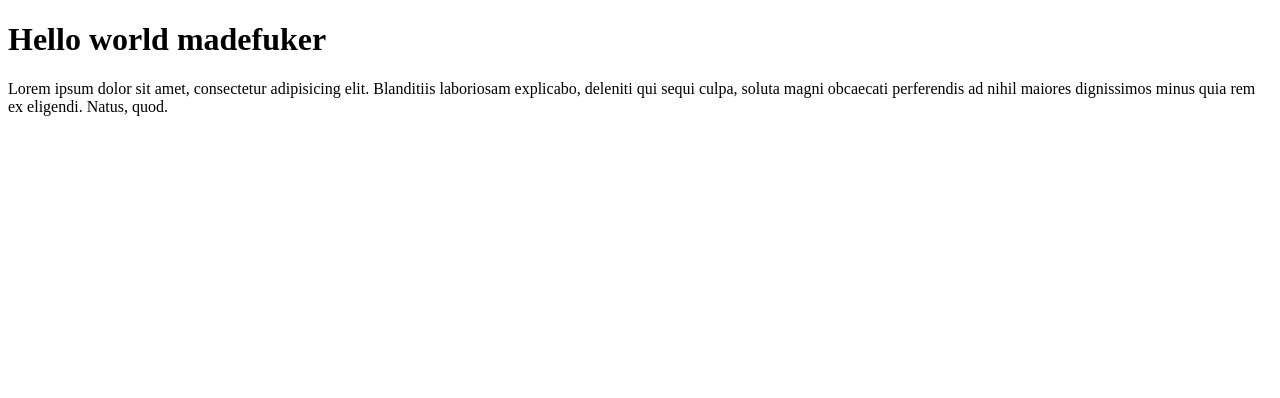
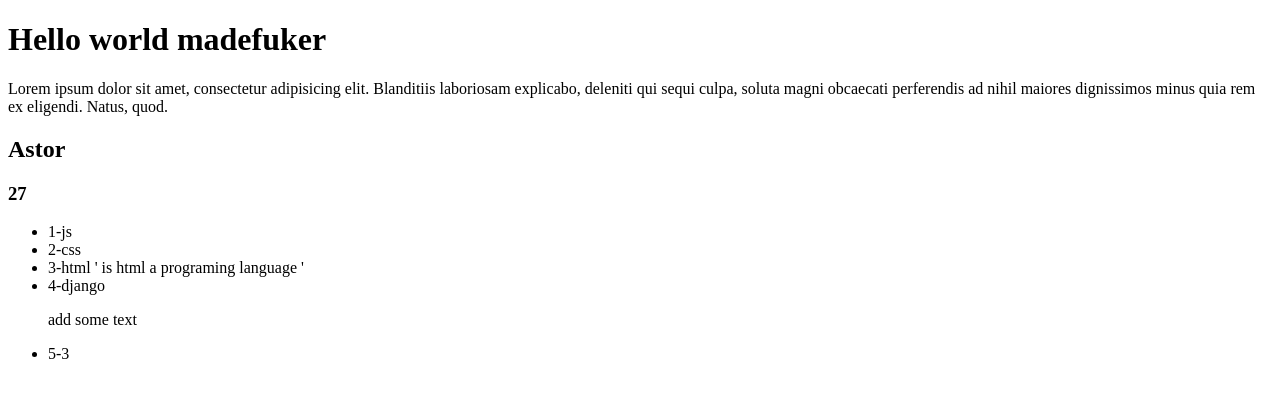
Before and after one commit to AstorAyestas/trydjango, a Django app: page / in a window 1280 px wide. Shown: the part 52-450 px from the top of the page. Run offline with Django 3.2, Linux system fonts and the light colour scheme.

Commit message:
new things

```diff
--- a/src/pages/views.py
+++ b/src/pages/views.py
@@ -5,7 +5,13 @@ from django.http import HttpResponse
 
 
 def home_view(request, *args, **kwargs):
-    return render(request, "home.html", {})
+    my_context = {
+        "myname": "Astor",
+        "myage": 27,
+        "myskills": ['js', 'css', 'html', 'django', 2],
+        "programer": 'senior'
+    }
+    return render(request, "home.html", my_context)
 
 
 def contact_view(*args, **kwargs):
--- /dev/null
+++ b/src/product/product/detail.html
@@ -0,0 +1,3 @@
+{% extends 'base.html'%} {% block content %}
+<h1>Item</h1>
+{% endblock%}
--- a/src/templates/home.html
+++ b/src/templates/home.html
@@ -1,7 +1,23 @@
 {%extends 'base.html'%}
 {%block body%}
-    <h1>Hello world madefuker</h1>
-    <p>
-        Lorem ipsum dolor sit amet, consectetur adipisicing elit. Blanditiis laboriosam explicabo, deleniti qui sequi culpa, soluta magni obcaecati perferendis ad nihil maiores dignissimos minus quia rem ex eligendi. Natus, quod.
-    </p>
+<h1>Hello world madefuker</h1>
+<p>
+    Lorem ipsum dolor sit amet, consectetur adipisicing elit. Blanditiis laboriosam explicabo, deleniti qui sequi culpa, soluta magni obcaecati perferendis ad nihil maiores dignissimos minus quia rem ex eligendi. Natus, quod.
+</p>
+
+<h2>{{ myname}}</h2>
+<h3>{{ myage}}</h3>
+<ul>
+{% for skill in myskills %}
+    {% if skill == 2 %}
+        <p> add some text</p1>
+        <li>{{ forloop.counter }}-{{ skill|add:1 }}</li>
+    {% elif skill == 'html'%}
+        <li>{{ forloop.counter }}-{{ skill}} ' is html a programing language ' </li>
+    {% else %}
+        <li>{{ forloop.counter }}-{{ skill}}</li>
+    {% endif%}
+{% endfor %}
+</ul>
+
 {%endblock%}
--- a/src/trydjango/urls.py
+++ b/src/trydjango/urls.py
@@ -16,9 +16,12 @@ Including another URLconf
 from django.contrib import admin
 from django.urls import path
 from pages.views import home_view, contact_view
+from products.views import product_detail_view
+
 urlpatterns = [
     path('admin/', admin.site.urls),
     path('', home_view, name='home'),
     path('home/', home_view, name='home'),
     path('contact/', contact_view, name='contact'),
+    path('product/', product_detail_view, name='product detail'),
 ]
```
Also changed, not shown: src/product/views.py (+10 -1 lines), README.md, src/db.sqlite3, 1 other file.
